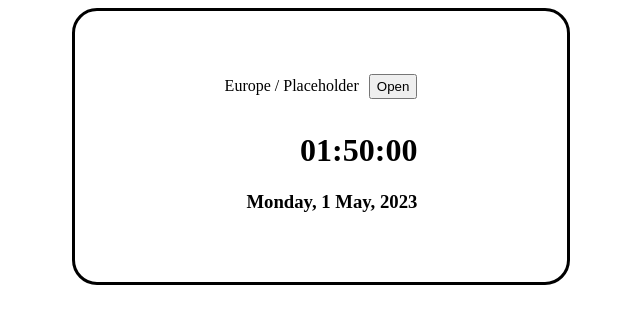
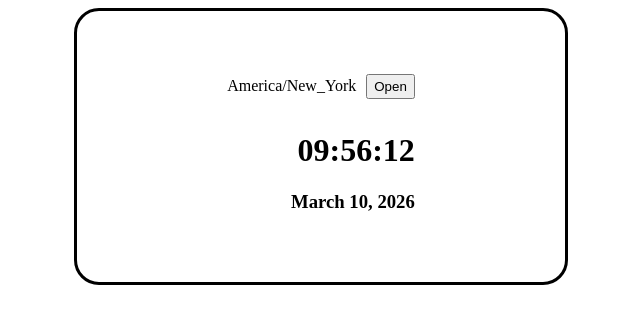
Before and after one commit to yunjindev/Timezone, a website built with webpack: page index.html in a window 1280 px wide. Shown: the whole page, without its empty margins (319-959 px from the left). Built offline with nearby package versions, Linux system fonts and the light colour scheme; what micromodal would draw is missing.

Commit message:
Working idea of timezone application

```diff
--- a/index.css
+++ b/index.css
@@ -53,5 +53,4 @@ h1 {
 
 .modal__open {
     height: 25px;
-
 }
--- a/index.html
+++ b/index.html
@@ -10,7 +10,7 @@
 <body>
     <div class="container">
         <div class="timezoneContainer">
-            <p id="currentTimezone">Europe / Placeholder</p>
+            <p id="currentTimezone"></p>
             <button class="modal__open" data-micromodal-trigger="modal-1">Open</button>
             <!-- [1] -->
             <div class="modal" id="modal-1" aria-hidden="true">
@@ -23,19 +23,19 @@
                         <button class="modal__close" aria-label="Close modal" data-micromodal-close>Close</button>
                         <h2 class="modal__tile" id="modal-1-title">Select your timezone</h2>
                         <select id="timezoneSelect" class="modal__content">
-                            <option value="America/New_York">EDT (New York)</option>
+                            <option value="America/New_York" selected>EDT (New York)</option>
                             <option value="America/Chicago">CDT (Chicago)</option>
                             <option value="America/Los_Angeles">PDT (Los Angeles)</option>
                             <option value="Europe/London">BST (London)</option>
                             <option value="Asia/Tokyo">JST (Tokyo)</option>
                         </select>
-                        <button id="applyBtn">Apply</button>
+
                     </div>
                 </div>
             </div>
         </div>
-        <h1 id="currentTime">01:50:00</h1>
-        <h3 id="currentDay">Monday, 1 May, 2023</h3>
+        <h1 id="currentTime"></h1>
+        <h3 id="currentDay"></h3>
     </div>
     <script src="/dist/main.js"></script>
 
--- a/index.js
+++ b/index.js
@@ -1,8 +1,46 @@
+import dayjs from 'dayjs'
+import MicroModal from 'micromodal';
+import utc from 'dayjs/plugin/utc'
+import timezone from 'dayjs/plugin/timezone'
+MicroModal.init();
+dayjs.extend(utc)
+dayjs.extend(timezone)
 
-import MicroModal from 'micromodal';
+//
+const currentTime = document.getElementById("currentTime");
+const timezoneSelect = document.getElementById("timezoneSelect");
+const currentDay = document.getElementById("currentDay");
+const currentTimezone = document.getElementById("currentTimezone");
+const selectedTimezone = timezoneSelect.value;
 
-MicroModal.init();
+let dateInterval = null;
+let timeInterval = null;
 
-console.log("testing");
+setTimezone(selectedTimezone);
 
-const currentTime = document.getElementById("currentTime");
+function setTime(timezone) {
+    clearInterval(timeInterval);
+    timeInterval = setInterval(() => {
+        const time = dayjs().tz(timezone).format("HH:mm:ss");
+        currentTime.textContent = time;
+    },1000);
+}
+
+function setDate(timezone) {
+    clearInterval(dateInterval);
+    dateInterval = setInterval(()=> {
+        const day = dayjs().tz(timezone).format("MMMM D, YYYY");
+        currentDay.textContent = day;
+    },1000);
+}
+
+function setTimezone(timezone) {
+    currentTimezone.textContent = timezone;
+    setDate(timezone);
+    setTime(timezone);
+}
+
+timezoneSelect.addEventListener("change", () => {
+    const selectedTimezone = timezoneSelect.value;
+    setTimezone(selectedTimezone);
+});
```
